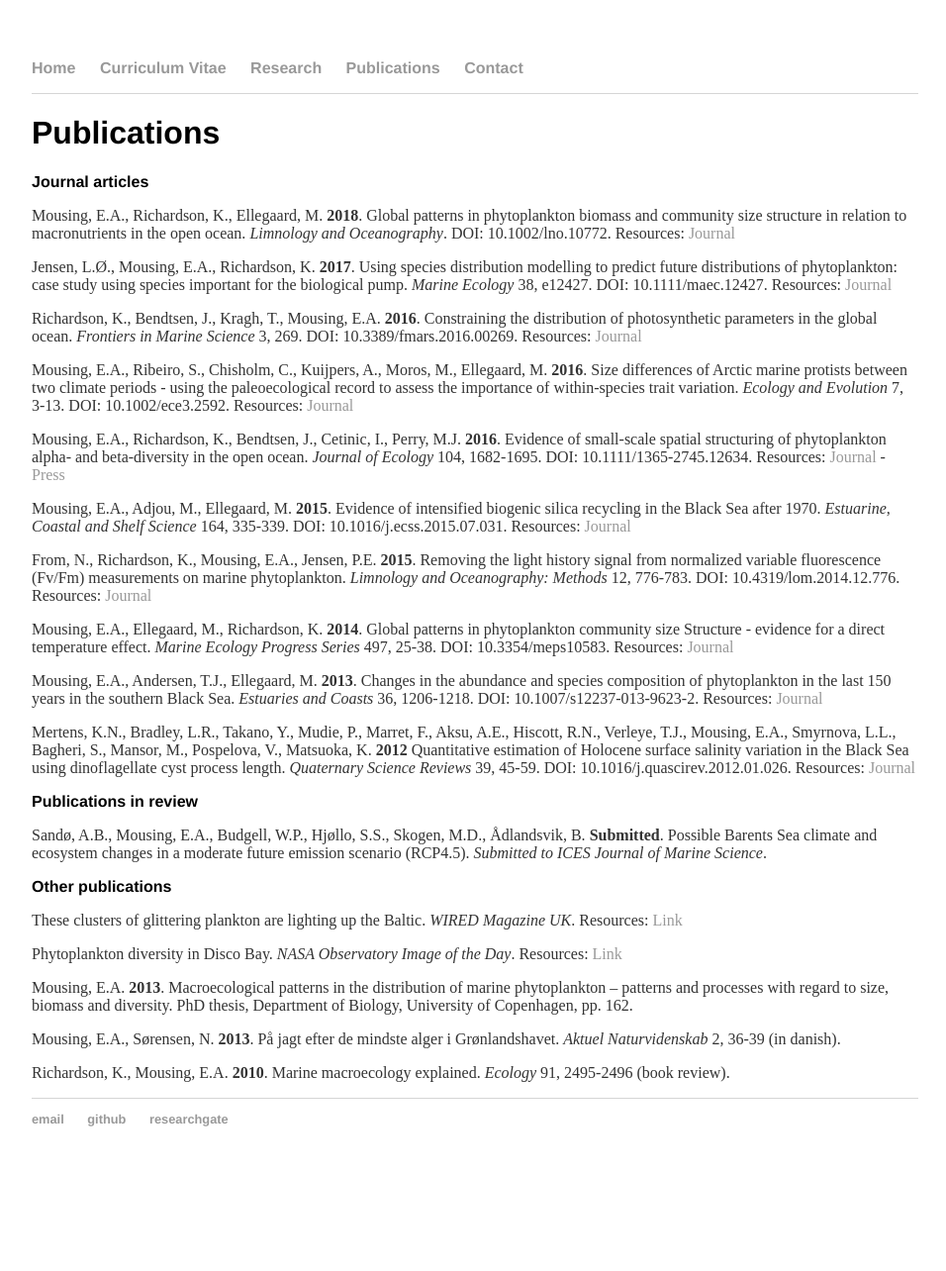
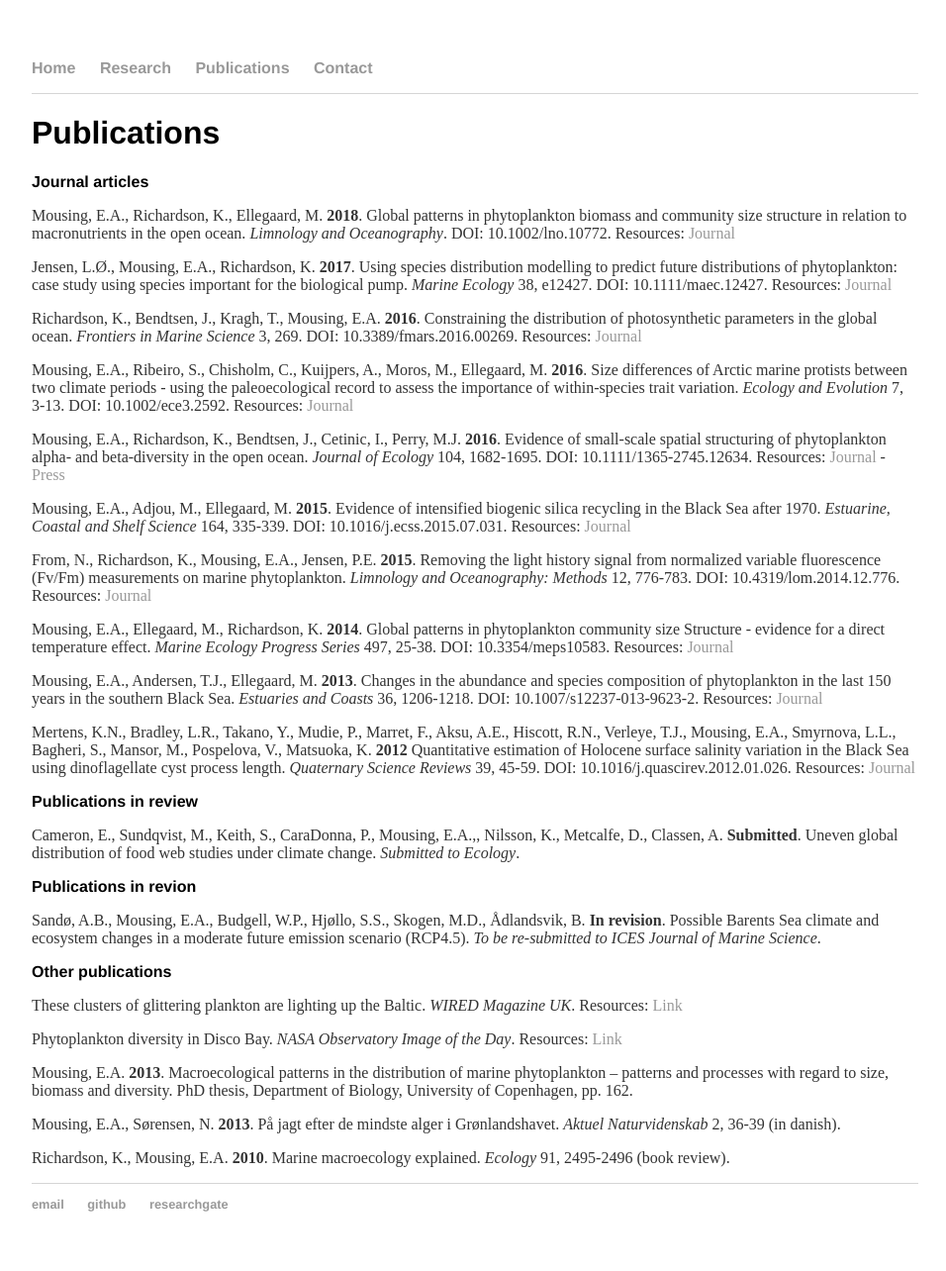
Before and after one commit to eamousing/eamousing.github.io, a Jekyll site: the page built from publications.html, in a window 1280 px wide. Shown: the whole page at 99% size, without its empty margins (160-1116 px from the left). Built offline with Jekyll 4.4.1, drawn with Linux system fonts in a browser that asks for light colours; Markdown is read by kramdown in place of the engine named in the settings; before the commit the page ends 1198 px from its top, so only the background shows below that.

Commit message:
Updated email and publications

```diff
--- a/_layouts/default.html
+++ b/_layouts/default.html
@@ -9,7 +9,6 @@
 			<nav>
 	    		<ul>
 	        		<li><a href="/">Home</a></li>
-		        	<li><a href="/CV">Curriculum Vitae</a></li>
 	        		<li><a href="/research">Research</a></li>
 	        		<li><a href="/publications">Publications</a></li>
 					<li><a href="/contact">Contact</a></li>
@@ -23,7 +22,7 @@
 			</div><!-- /.container -->
 			<footer>
 	    		<ul>
-	        		<li><a href="mailto:erik.askov.mousing@imr.no">email</a></li>
+	        		<li><a href="mailto:erik.askov.mousing@hi.no">email</a></li>
 	        		<li><a href="https://github.com/eamousing">github</a></li>
 					<li><a href="https://www.researchgate.net/profile/Erik_Mousing">researchgate</a></li>
 				</ul>
--- a/contact.html
+++ b/contact.html
@@ -9,7 +9,6 @@ title: Contact
         Institute of Marine Research, Ecosystem Processes<br>
         Nornesgaten 33, NO-5036 Bergen, Norway<br>
         <br>
-        Telephone: +47 40427087<br>
-        Email: erik.askov.mousing@imr.no<br>
+        Email: erik.askov.mousing@hi.no<br>
     </p>
 </div><!-- /.blurb -->
--- a/publications.html
+++ b/publications.html
@@ -27,8 +27,10 @@ title: Publications
                 Resources: <a href="http://www.sciencedirect.com/science/article/pii/S0277379112000650">Journal</a></p>
 
         <h2>Publications in review</h2>
-            <p>Sandø, A.B., Mousing, E.A., Budgell, W.P., Hjøllo, S.S., Skogen, M.D., Ådlandsvik, B. <b>Submitted</b>. Possible Barents Sea climate and ecosystem changes in a moderate future emission scenario (RCP4.5). <i>Submitted to ICES Journal of Marine Science</i>.</p>
+            <p>Cameron, E., Sundqvist, M., Keith, S., CaraDonna, P., Mousing, E.A.,, Nilsson, K., Metcalfe, D., Classen, A. <b>Submitted</b>. Uneven global distribution of food web studies under climate change. <i>Submitted to Ecology</i>.</p>
 
+        <h2>Publications in revion</h2>
+            <p>Sandø, A.B., Mousing, E.A., Budgell, W.P., Hjøllo, S.S., Skogen, M.D., Ådlandsvik, B. <b>In revision</b>. Possible Barents Sea climate and ecosystem changes in a moderate future emission scenario (RCP4.5). <i>To be re-submitted to ICES Journal of Marine Science</i>.</p>
 
         <h2>Other publications</h2>
             <p>These clusters of glittering plankton are lighting up the Baltic. <i>WIRED Magazine UK</i>.
```
